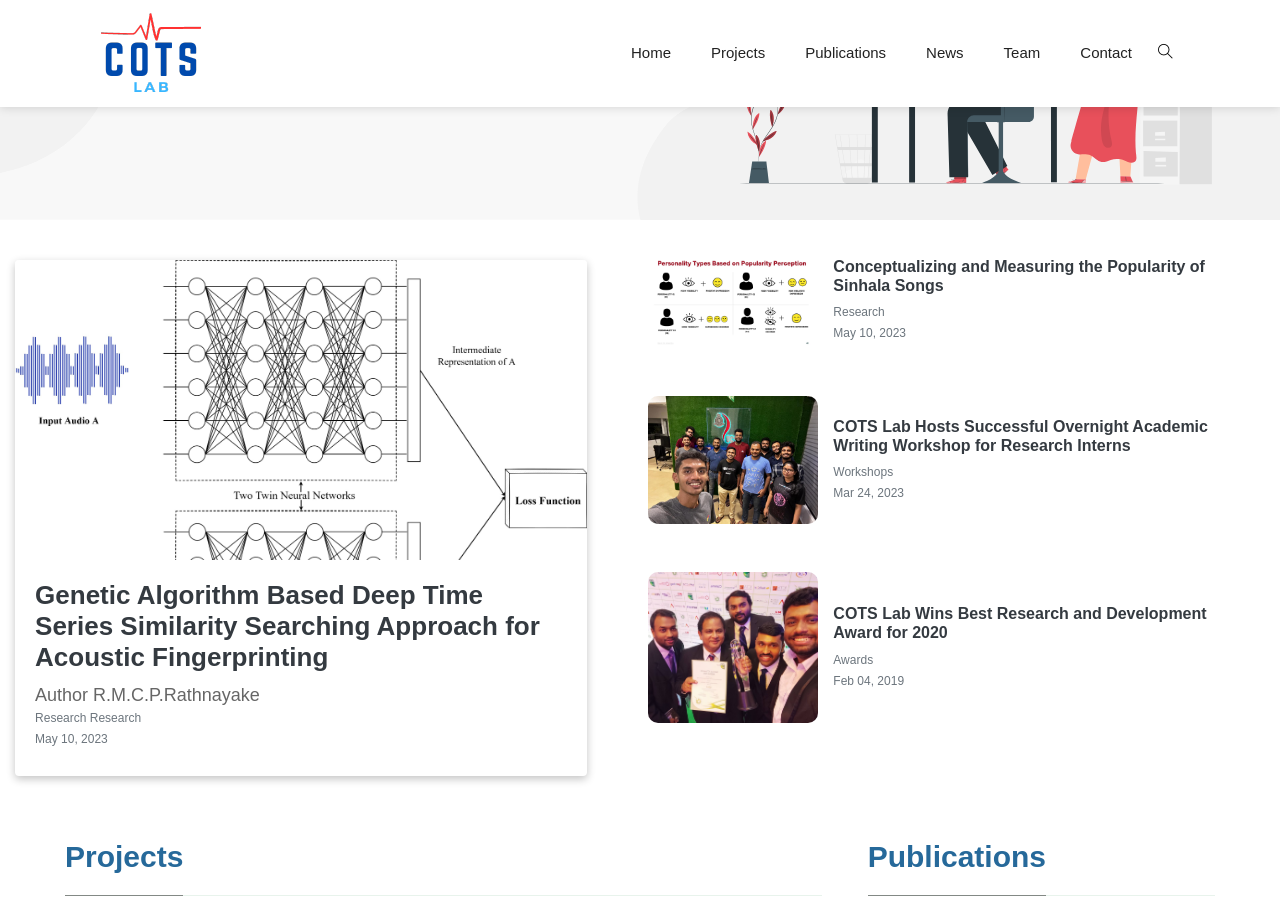
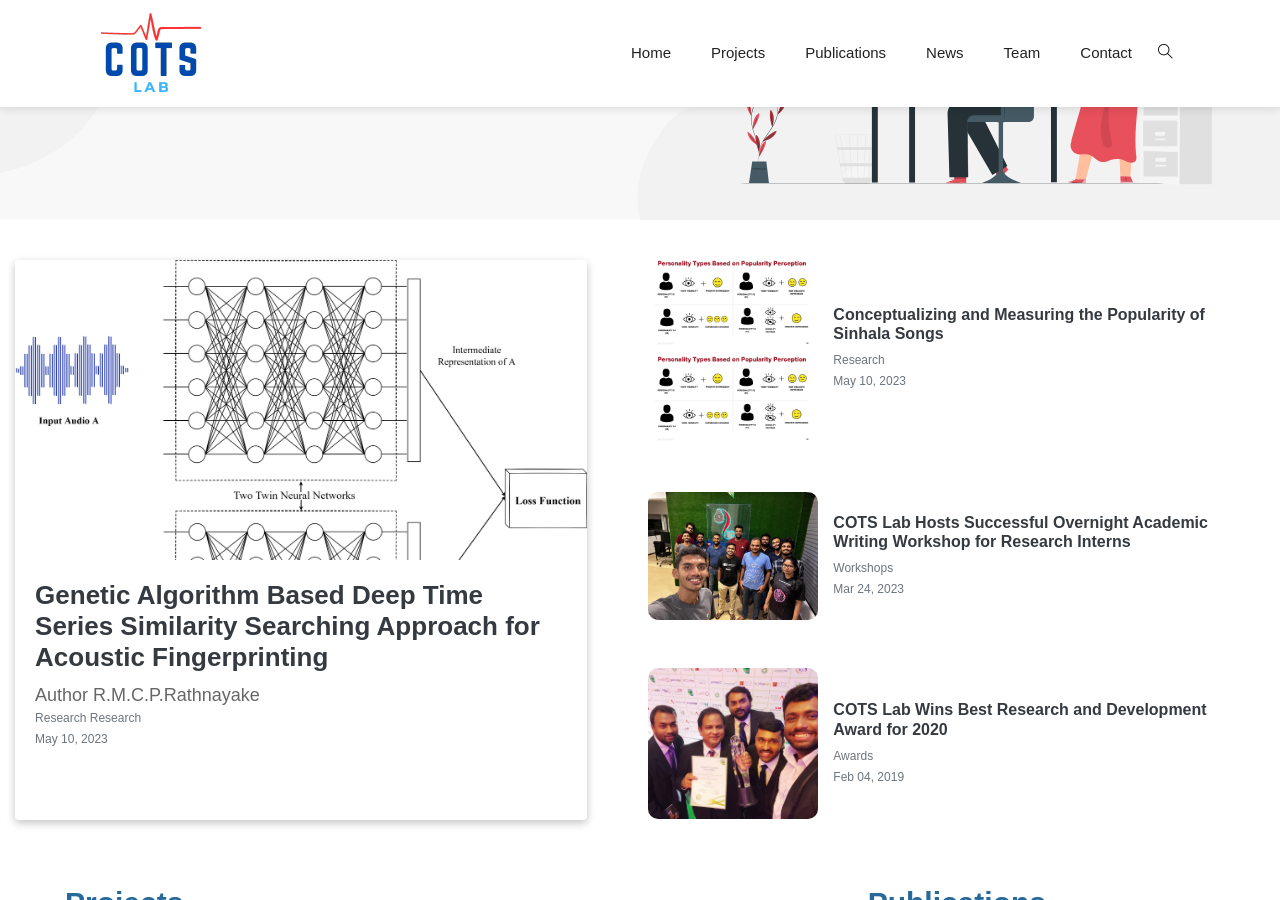
Before and after one commit to cots-lab/new-cots-website, a Jekyll site: the page built from index.html, in a window 1280 px wide and 900 px high, scrolled down 368 px. Built offline with Jekyll 4.4.1, drawn with Linux system fonts in a browser that asks for light colours; nearby versions of some CDN libraries; some web fonts are replaced; the list of posts is cut into pages by our own code.

Commit message:
"Update index.html file"

```diff
--- a/index.html
+++ b/index.html
@@ -35,7 +35,8 @@
   <a class="text-dark" href="{{site.baseurl}}{{latest_post.url}}">{{ latest_post.title | | truncatewords: 50 }}</a>
   </h2>
   <p class="excerpt">
-      {{ latest_post.excerpt | strip_html | strip_newlines | truncatewords: 100 }}
+      {{ latest_post.excerpt | strip_html | strip_newlines | truncatewords: 136 }}
+
   </p>
   <div>
       <small class="d-block text-muted">
@@ -63,6 +64,7 @@
               {% if second_post.image %}
               <div class="col-md-4">
               <a href="{{site.baseurl}}{{second_post.url}}">
+                <img class="w-100" src="{% if second_post.image contains "://" %}{{ second_post.image }}{% else %}{{ second_post.image | absolute_url }}{% endif %}" alt="{{ second_post.title }}">
                 <img class="w-100" src="{% if second_post.image contains "://" %}{{ second_post.image }}{% else %}{{ second_post.image | absolute_url }}{% endif %}" alt="{{ second_post.title }}">
               </a>
               </div>
@@ -156,7 +158,7 @@
                 </p>
                 <a href="{{site.baseurl}}/teams" class="btn btn-dark">Meet the Team</a>
             </div>
-            <div class="col-md-6 d-none d-md-block pr-0" style="border-radius: 10px; background-size:cover;background-image:url({{site.baseurl}}/{{ post.image }}); ">
+            <div class="col-md-6 d-none d-md-block pr-0" style="border-radius: 10px; background-size:cover; background-image:url({{site.baseurl}}/{{ post.image }}); ">
             </div>
         </div>
     </div>
```
